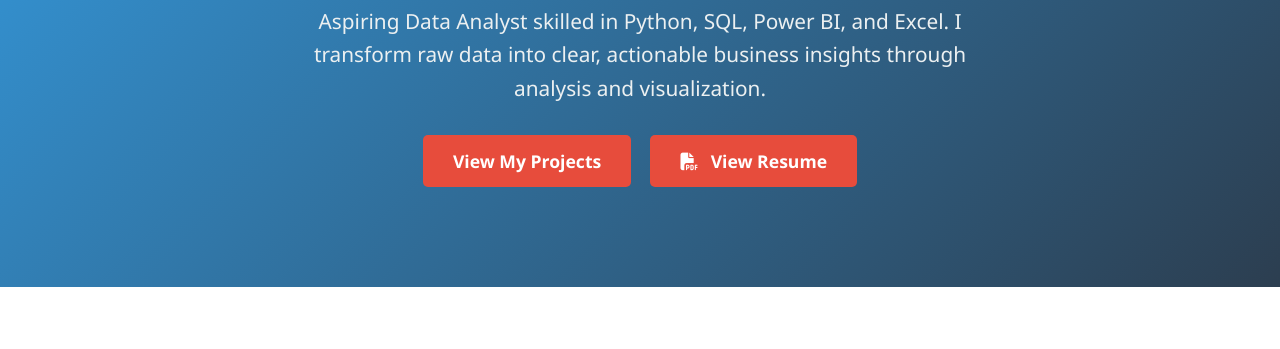
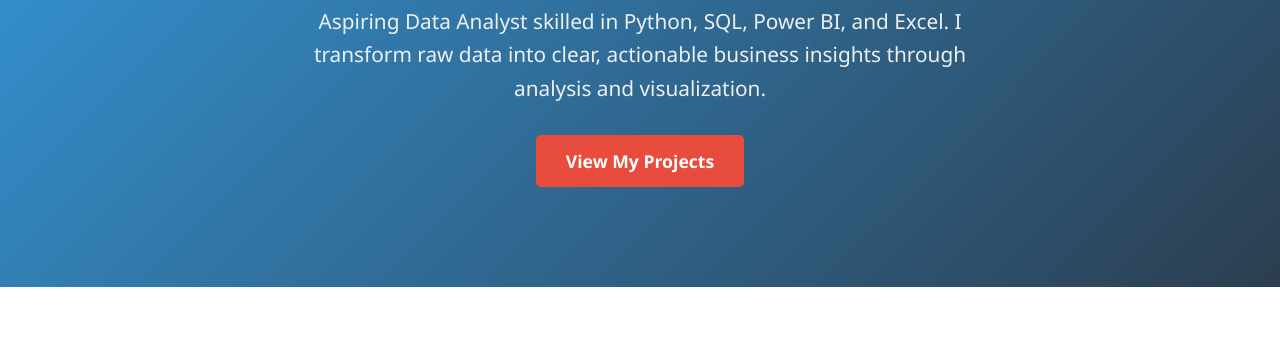
Before and after one commit to rohansolanki619/rohan-solanki-potfolio, a plain HTML site: page index.html in a window 1280 px wide. Shown: the part 283-632 px from the top of the page. Drawn offline with Linux system fonts and the light colour scheme.

Commit message:
Temporarily disabled resume button

```diff
--- a/index.html
+++ b/index.html
@@ -681,8 +681,7 @@
             <h1>Transforming Data into Actionable Insights</h1>
             <p>Aspiring Data Analyst skilled in Python, SQL, Power BI, and Excel. I transform raw data into clear, actionable business insights through analysis and visualization.</p>
             <a href="#projects" class="btn">View My Projects</a>
-            <!-- <a href="resume.pdf" target="_blank" rel="noopener" class="btn btn-secondary"><i class="fas fa-file-pdf"></i>View Resume</a> -->
-             <a href="resume.pdf" target="_blank" rel="noopener noreferrer" class="btn btn-secondary"> <i class="fas fa-file-pdf"></i> View Resume </a>
+            <!--<a href="resume.pdf" target="_blank" rel="noopener" class="btn btn-secondary"><i class="fas fa-file-pdf"></i>View Resume</a>-->
         </div>
     </section>
 
```
